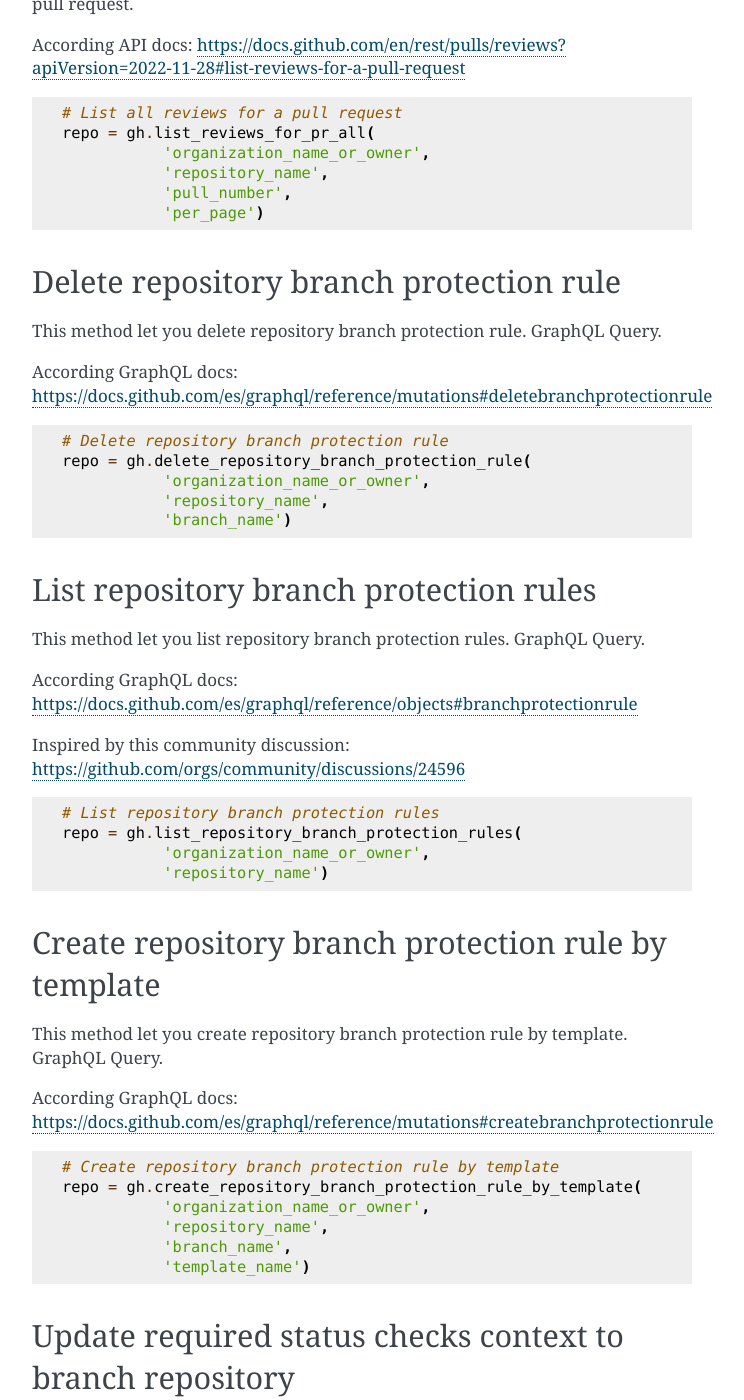
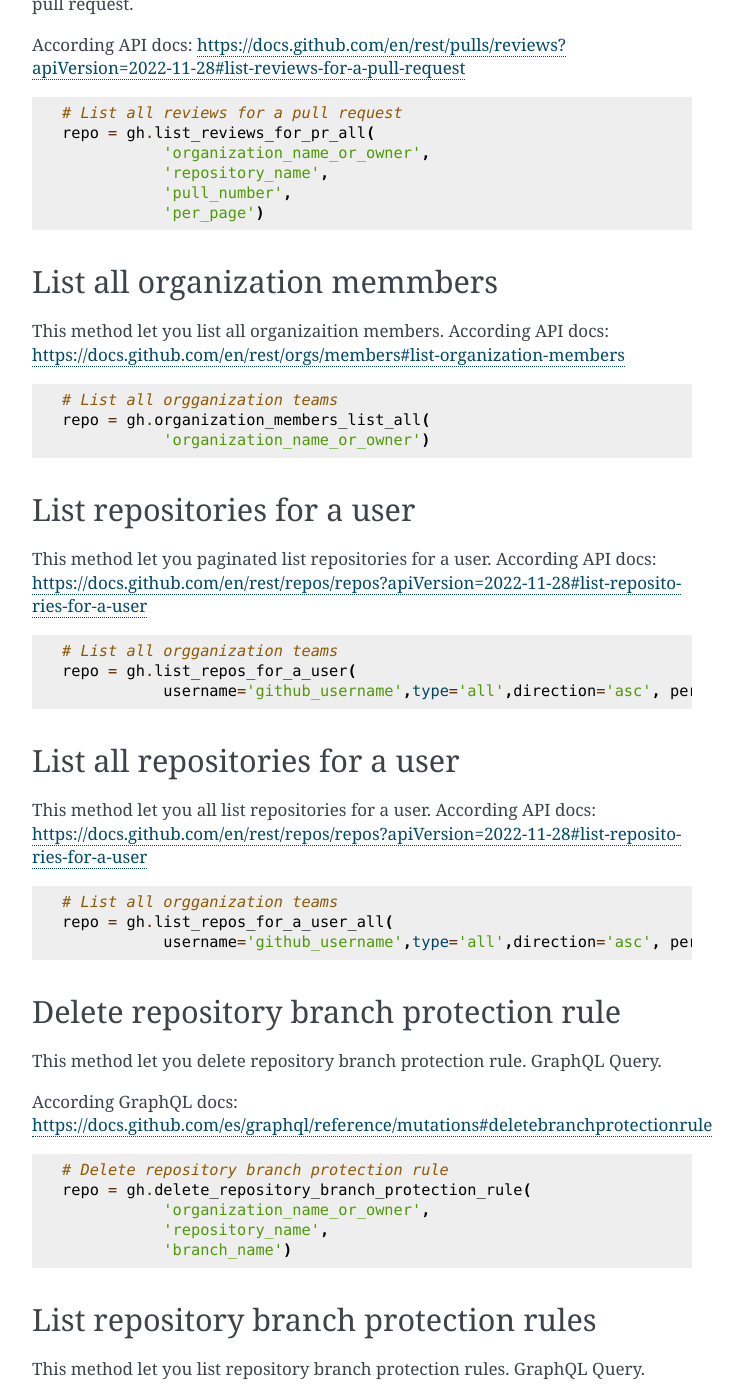
Before and after one commit to pablotoledo/GithubUtilsAPI, a Sphinx documentation site: the page built from docs/index.rst, in a window 1280 px wide and 1400 px high, scrolled down 12090 px. Shown: the whole window, without its empty margins (388-1132 px from the left). Built offline with Sphinx 7.4.7, drawn with Linux system fonts in a browser that asks for light colours; pages that are not in the unit, such as notebooks, are missing from menus; some of the changed text lies outside the part shown.

Commit message:
Add new endpoints

```diff
--- a/docs/index.rst
+++ b/docs/index.rst
@@ -552,7 +552,38 @@ According API docs: https://docs.github.com/en/rest/pulls/reviews?apiVersion=202
                'pull_number',
                'per_page')
 
+List all organization memmbers
+-------------------------
+This method let you list all organizaition members.
+According API docs: https://docs.github.com/en/rest/orgs/members#list-organization-members
 
+.. code-block:: python
+
+    # List all orgganization teams
+    repo = gh.organization_members_list_all(
+               'organization_name_or_owner')
+
+List repositories for a user
+-------------------------
+This method let you paginated list repositories for a user.
+According API docs: https://docs.github.com/en/rest/repos/repos?apiVersion=2022-11-28#list-repositories-for-a-user
+
+.. code-block:: python
+
+    # List all orgganization teams
+    repo = gh.list_repos_for_a_user(
+               username='github_username',type='all',direction='asc', per_page=30, page=1)
+
+List all repositories for a user
+-------------------------
+This method let you all list repositories for a user.
+According API docs: https://docs.github.com/en/rest/repos/repos?apiVersion=2022-11-28#list-repositories-for-a-user
+
+.. code-block:: python
+
+    # List all orgganization teams
+    repo = gh.list_repos_for_a_user_all(
+               username='github_username',type='all',direction='asc', per_page=30)
 
 Delete repository branch protection rule
 ----------------------------------------
```
